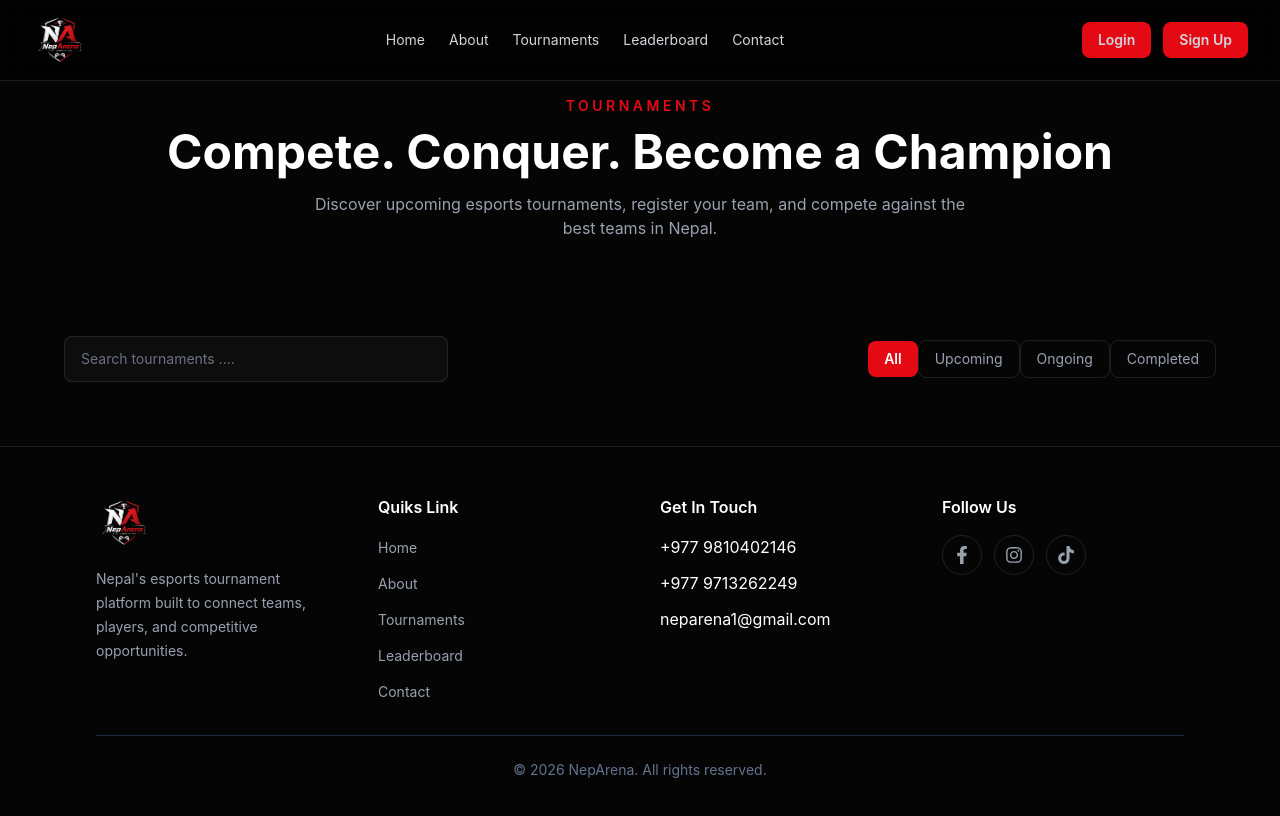
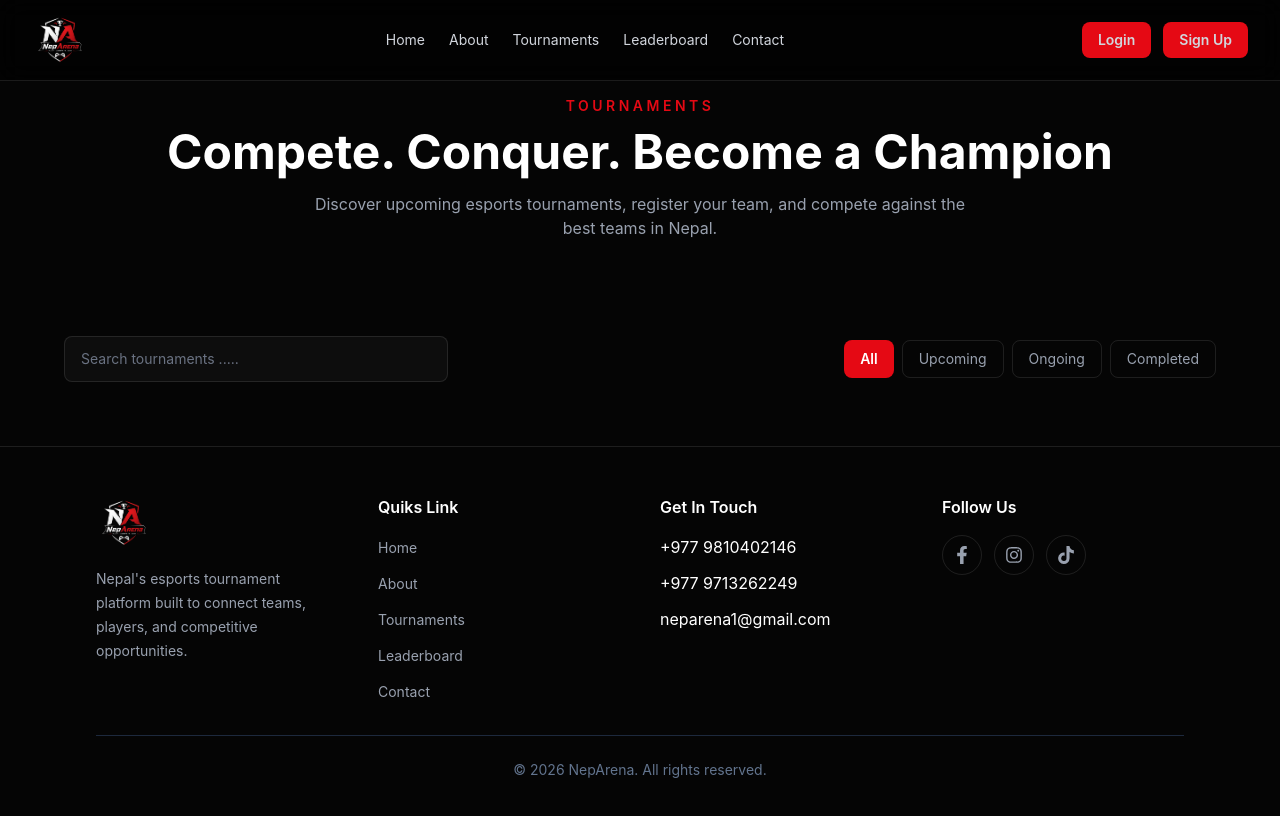
Before and after one commit to Sugam112stha/NepArena, a React (Vite) app: page /Tournaments in a window 1280 px wide. Shown: the top 816 px of the page. Built offline with nearby package versions, Linux system fonts and the light colour scheme.

Commit message:
flex added in the button

```diff
--- a/src/pages/Tournaments.tsx
+++ b/src/pages/Tournaments.tsx
@@ -28,10 +28,10 @@ const Tournament = () => {
           <div className="flex flex-col gap-4 md:flex-row md:items-center md:justify-between">
 
             <input type="text"
-            placeholder="Search tournaments ...."
+            placeholder="Search tournaments ....."
             className="w-full rounded-lg border border-white/10 bg-[#0D0D0D] px-4 py-3 text-sm text-white outline-none placeholder:text-gray-500 focus:border-[#E50914] md:max-w-sm"/>
 
-          <div>
+          <div className="flex flex-wrap gap-2">
             <button className="rounded-lg bg-[#E50914] px-4 py-2 text-sm font-semibold">
               All
             </button>
```
